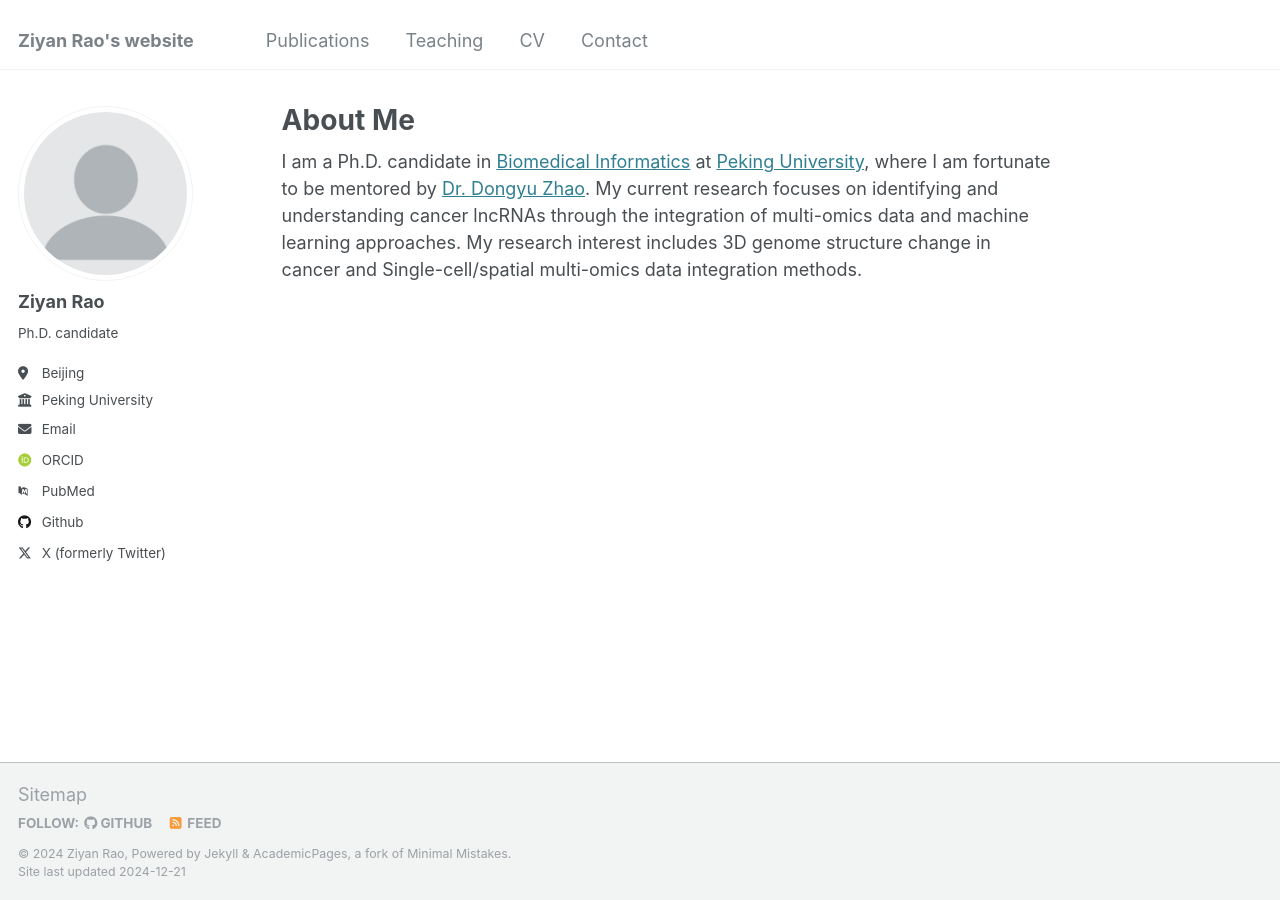
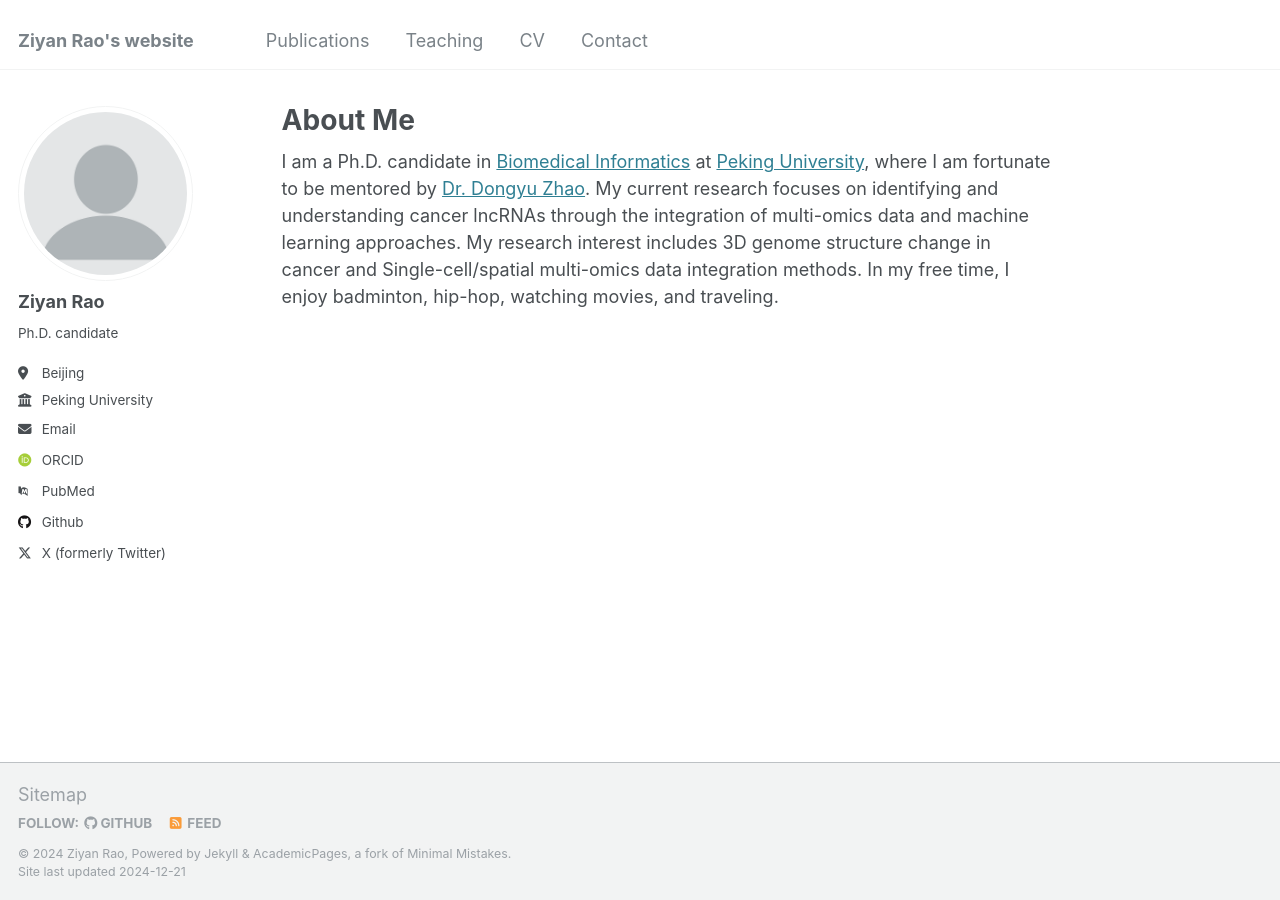
Before and after one commit to starrzy/starrzy.github.io, a Jekyll site: the page built from _pages/about.md, in a window 1280 px wide. Built offline with Jekyll 4.4.1, drawn with Linux system fonts in a browser that asks for light colours; some web fonts are replaced.

Commit message:
Update about.md

```diff
--- a/_pages/about.md
+++ b/_pages/about.md
@@ -8,3 +8,4 @@ redirect_from:
 ---
 
 I am a Ph.D. candidate in [Biomedical Informatics](https://biomedinfo.bjmu.edu.cn/) at [Peking University](https://www.pku.edu.cn/), where I am fortunate to be mentored by [Dr. Dongyu Zhao](https://www.labxing.com/med.bio_zhao). My current research focuses on identifying and understanding cancer lncRNAs through the integration of multi-omics data and machine learning approaches. My research interest includes 3D genome structure change in cancer and Single-cell/spatial multi-omics data integration methods.
+In my free time, I enjoy badminton, hip-hop, watching movies, and traveling.
```
